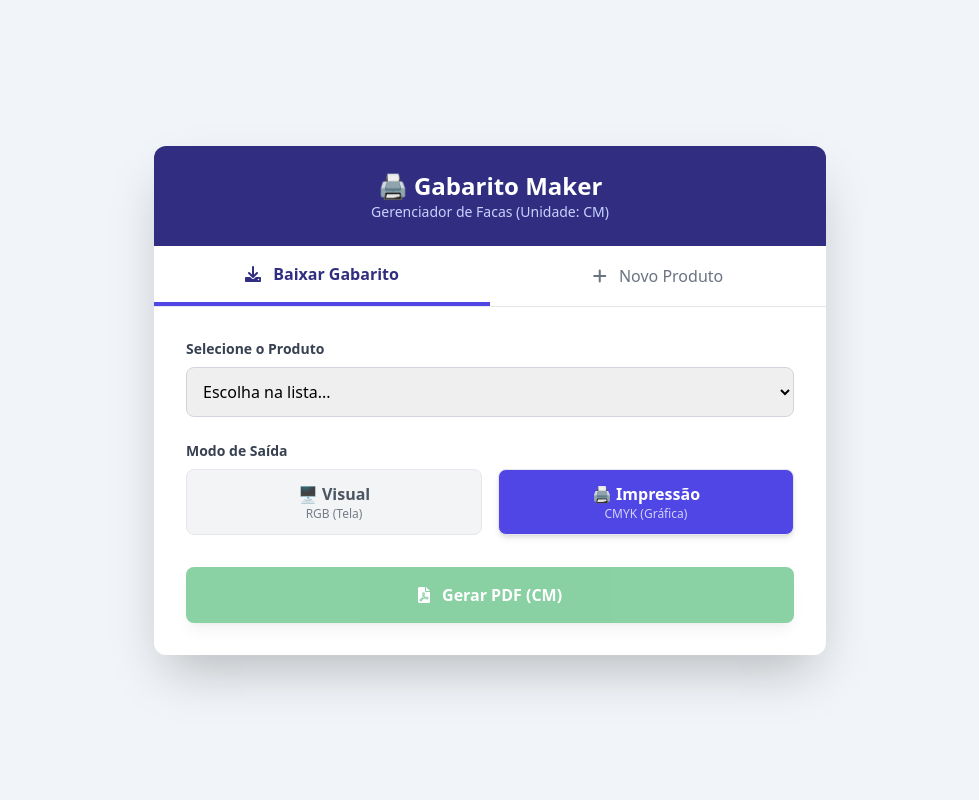
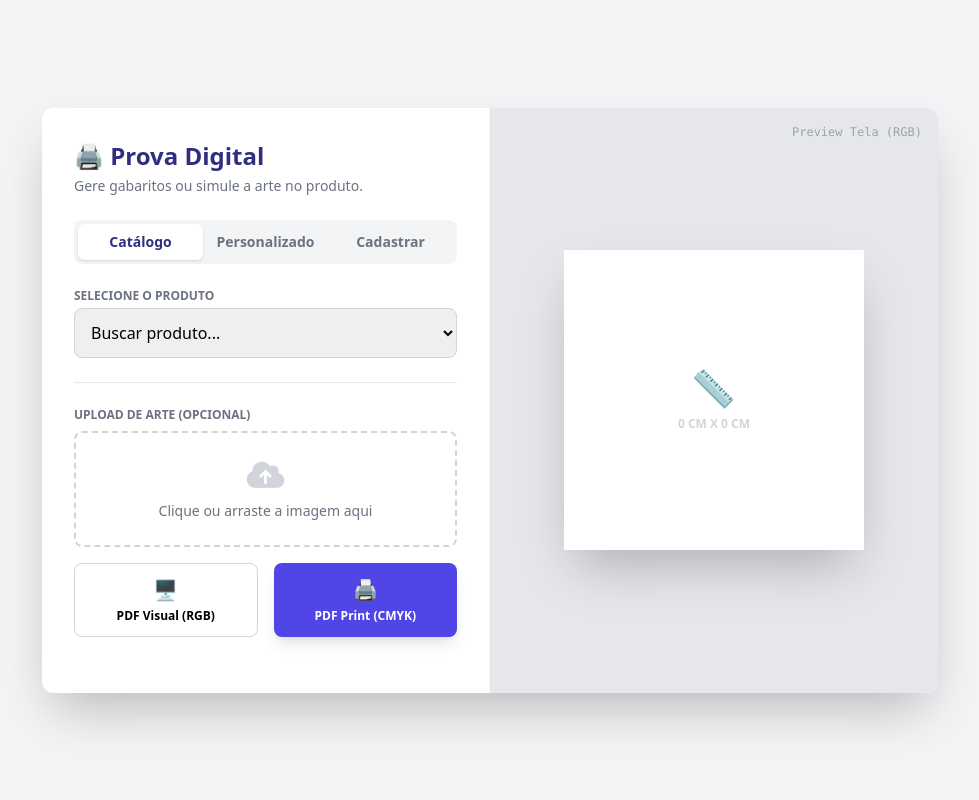
Before and after one commit to elo-estoque/gabarito, a Flask app: page / in a window 1280 px wide. Shown: the whole page, without its empty margins (150-1129 px from the left). Run offline with Flask 3, Linux system fonts and the light colour scheme; some libraries are stand-ins or nearby versions.

Commit message:
Update index.html

```diff
--- a/templates/index.html
+++ b/templates/index.html
@@ -3,119 +3,109 @@
 <head>
     <meta charset="UTF-8">
     <meta name="viewport" content="width=device-width, initial-scale=1.0">
-    <title>Gerador de Gabaritos - Elo Brindes</title>
+    <title>Gerador de Provas - Elo Brindes</title>
     <script src="https://unpkg.com/vue@3/dist/vue.global.js"></script>
     <script src="https://cdn.tailwindcss.com"></script>
     <link href="https://cdnjs.cloudflare.com/ajax/libs/font-awesome/6.0.0/css/all.min.css" rel="stylesheet">
 </head>
-<body class="bg-slate-100 min-h-screen flex items-center justify-center font-sans">
+<body class="bg-gray-100 min-h-screen flex items-center justify-center font-sans">
 
-    <div id="app" class="w-full max-w-2xl bg-white rounded-xl shadow-2xl overflow-hidden">
+    <div id="app" class="w-full max-w-4xl bg-white rounded-xl shadow-2xl overflow-hidden flex flex-col md:flex-row">
 
-        <div class="bg-indigo-900 p-6 text-white text-center">
-            <h1 class="text-2xl font-bold">🖨️ Gabarito Maker</h1>
-            <p class="text-indigo-200 text-sm">Gerenciador de Facas (Unidade: CM)</p>
-        </div>
+        <div class="w-full md:w-1/2 p-8 bg-white border-r border-gray-100">
+            <h1 class="text-2xl font-bold text-indigo-900 mb-1">🖨️ Prova Digital</h1>
+            <p class="text-gray-500 text-sm mb-6">Gere gabaritos ou simule a arte no produto.</p>
 
-        <div class="flex border-b">
-            <button @click="abaAtual = 'baixar'"
-                :class="{'border-b-4 border-indigo-600 text-indigo-900 font-bold': abaAtual === 'baixar', 'text-gray-500': abaAtual !== 'baixar'}"
-                class="w-1/2 py-4 transition hover:bg-gray-50">
-                <i class="fa-solid fa-download mr-2"></i> Baixar Gabarito
-            </button>
-            <button @click="abaAtual = 'cadastrar'"
-                :class="{'border-b-4 border-indigo-600 text-indigo-900 font-bold': abaAtual === 'cadastrar', 'text-gray-500': abaAtual !== 'cadastrar'}"
-                class="w-1/2 py-4 transition hover:bg-gray-50">
-                <i class="fa-solid fa-plus mr-2"></i> Novo Produto
-            </button>
-        </div>
+            <div class="flex bg-gray-100 rounded-lg p-1 mb-6">
+                <button @click="modo = 'catalogo'; limparSelecao()" :class="{'bg-white shadow text-indigo-900': modo==='catalogo', 'text-gray-500': modo!=='catalogo'}" class="flex-1 py-2 rounded-md text-sm font-bold transition">Catálogo</button>
+                <button @click="modo = 'custom'; limparSelecao()" :class="{'bg-white shadow text-indigo-900': modo==='custom', 'text-gray-500': modo!=='custom'}" class="flex-1 py-2 rounded-md text-sm font-bold transition">Personalizado</button>
+                <button @click="modo = 'novo'" :class="{'bg-white shadow text-indigo-900': modo==='novo', 'text-gray-500': modo!=='novo'}" class="flex-1 py-2 rounded-md text-sm font-bold transition">Cadastrar</button>
+            </div>
 
-        <div class="p-8">
-
-            <div v-if="abaAtual === 'baixar'">
-                <div class="mb-6">
-                    <label class="block text-sm font-bold text-gray-700 mb-2">Selecione o Produto</label>
-                    <select v-model="produtoSelecionado" class="w-full p-3 border border-gray-300 rounded-lg focus:ring-2 focus:ring-indigo-500 outline-none">
-                        <option disabled value="">Escolha na lista...</option>
-                        <option v-for="prod in listaProdutos" :key="prod.id" :value="prod">
-                            [[ prod.nome ]] ([[ prod.codigo ]])
-                        </option>
+            <div v-if="modo === 'catalogo'" class="space-y-4">
+                <div>
+                    <label class="block text-xs font-bold text-gray-500 uppercase mb-1">Selecione o Produto</label>
+                    <select v-model="produtoSelecionado" @change="atualizarMedidas" class="w-full p-3 border border-gray-300 rounded-lg outline-none focus:border-indigo-500">
+                        <option value="">Buscar produto...</option>
+                        <option v-for="prod in listaProdutos" :key="prod.id" :value="prod">[[ prod.nome ]] ([[ prod.codigo ]])</option>
                     </select>
                 </div>
+            </div>
 
-                <div v-if="produtoSelecionado" class="bg-indigo-50 p-4 rounded-lg border border-indigo-100 mb-6 text-indigo-900 text-sm grid grid-cols-2 gap-4">
+            <div v-if="modo === 'custom'" class="bg-yellow-50 p-4 rounded-lg border border-yellow-100 mb-4">
+                <p class="text-xs text-yellow-700 mb-2 font-bold"><i class="fa-solid fa-triangle-exclamation mr-1"></i> Modo Rápido (Não salva no banco)</p>
+                <div class="grid grid-cols-2 gap-3">
                     <div>
-                        <span class="block text-xs text-indigo-400 uppercase">Largura</span>
-                        <span class="font-bold text-lg">[[ produtoSelecionado.largura ]] cm</span>
+                        <label class="text-xs font-bold text-gray-500">Largura (cm)</label>
+                        <input type="number" step="0.1" v-model="medidas.largura" class="w-full p-2 border rounded bg-white">
                     </div>
                     <div>
-                        <span class="block text-xs text-indigo-400 uppercase">Altura</span>
-                        <span class="font-bold text-lg">[[ produtoSelecionado.altura ]] cm</span>
+                        <label class="text-xs font-bold text-gray-500">Altura (cm)</label>
+                        <input type="number" step="0.1" v-model="medidas.altura" class="w-full p-2 border rounded bg-white">
+                    </div>
+                </div>
+                <div class="mt-3">
+                    <label class="text-xs font-bold text-gray-500">Nome do Arquivo</label>
+                    <input type="text" v-model="medidas.nome" placeholder="Ex: Logo Cliente X" class="w-full p-2 border rounded bg-white">
+                </div>
+            </div>
+
+             <div v-if="modo === 'novo'" class="space-y-3">
+                <input v-model="novo.nome" placeholder="Nome do Produto" class="w-full p-3 border rounded">
+                <input v-model="novo.codigo" placeholder="SKU / Código" class="w-full p-3 border rounded">
+                <div class="grid grid-cols-2 gap-3">
+                    <input v-model="novo.largura" type="number" step="0.1" placeholder="Largura (cm)" class="w-full p-3 border rounded">
+                    <input v-model="novo.altura" type="number" step="0.1" placeholder="Altura (cm)" class="w-full p-3 border rounded">
+                </div>
+                <button @click="salvarProduto" :disabled="loading" class="w-full bg-indigo-900 text-white font-bold py-3 rounded hover:bg-indigo-800 transition">
+                    [[ loading ? 'Salvando...' : 'Salvar no Directus' ]]
+                </button>
+            </div>
+
+            <hr class="my-6 border-gray-200" v-if="modo !== 'novo'">
+
+            <div v-if="modo !== 'novo'">
+                <div class="mb-4">
+                    <label class="block text-xs font-bold text-gray-500 uppercase mb-2">Upload de Arte (Opcional)</label>
+                    <div class="relative border-2 border-dashed border-gray-300 rounded-lg p-6 text-center hover:bg-gray-50 transition cursor-pointer">
+                        <input type="file" @change="previewImagem" accept="image/*" class="absolute inset-0 w-full h-full opacity-0 cursor-pointer">
+                        <i class="fa-solid fa-cloud-upload-alt text-3xl text-gray-300 mb-2"></i>
+                        <p class="text-sm text-gray-500" v-if="!arquivo">Clique ou arraste a imagem aqui</p>
+                        <p class="text-sm text-green-600 font-bold" v-else>[[ arquivo.name ]]</p>
+                    </div>
+                    <div v-if="arquivo" class="mt-2 flex items-center">
+                        <input type="checkbox" id="saveDir" v-model="salvarNoDirectus" class="mr-2">
+                        <label for="saveDir" class="text-sm text-gray-600">Salvar backup do arquivo no Directus?</label>
                     </div>
                 </div>
 
-                <div class="mb-8">
-                    <label class="block text-sm font-bold text-gray-700 mb-2">Modo de Saída</label>
-                    <div class="grid grid-cols-2 gap-4">
-                        <label :class="{'bg-indigo-600 text-white shadow-md': modoCor === 'rgb', 'bg-gray-100 text-gray-600': modoCor !== 'rgb'}" class="cursor-pointer p-3 rounded-lg text-center transition border">
-                            <input type="radio" value="rgb" v-model="modoCor" class="hidden">
-                            <div class="font-bold">🖥️ Visual</div>
-                            <div class="text-xs opacity-75">RGB (Tela)</div>
-                        </label>
-                        <label :class="{'bg-indigo-600 text-white shadow-md': modoCor === 'cmyk', 'bg-gray-100 text-gray-600': modoCor !== 'cmyk'}" class="cursor-pointer p-3 rounded-lg text-center transition border">
-                            <input type="radio" value="cmyk" v-model="modoCor" class="hidden">
-                            <div class="font-bold">🖨️ Impressão</div>
-                            <div class="text-xs opacity-75">CMYK (Gráfica)</div>
-                        </label>
-                    </div>
+                <div class="grid grid-cols-2 gap-4 mb-6">
+                    <button @click="baixarPDF('rgb')" :disabled="!validar" class="p-3 rounded-lg border border-gray-300 hover:bg-gray-50 flex flex-col items-center justify-center transition">
+                        <span class="text-xl">🖥️</span>
+                        <span class="text-xs font-bold mt-1">PDF Visual (RGB)</span>
+                    </button>
+                    <button @click="baixarPDF('cmyk')" :disabled="!validar" class="p-3 rounded-lg bg-indigo-600 text-white hover:bg-indigo-700 flex flex-col items-center justify-center transition shadow-lg">
+                        <span class="text-xl">🖨️</span>
+                        <span class="text-xs font-bold mt-1">PDF Print (CMYK)</span>
+                    </button>
                 </div>
 
-                <button
-                    @click="baixarGabarito"
-                    :disabled="!produtoSelecionado || loading"
-                    :class="{'opacity-50 cursor-not-allowed': !produtoSelecionado || loading}"
-                    class="w-full bg-green-600 text-white font-bold py-4 rounded-lg hover:bg-green-700 transition shadow-lg flex justify-center items-center">
-                    <span v-if="loading" class="animate-spin h-5 w-5 mr-3 border-2 border-white border-t-transparent rounded-full"></span>
-                    <span v-if="!loading"><i class="fa-solid fa-file-pdf mr-2"></i> Gerar PDF (CM)</span>
-                    <span v-else>Processando...</span>
-                </button>
+                <p v-if="loading" class="text-center text-sm text-indigo-600 font-bold animate-pulse">Gerando PDF...</p>
             </div>
+        </div>
 
-            <div v-if="abaAtual === 'cadastrar'">
-                <form @submit.prevent="salvarProduto">
-                    <div class="mb-4">
-                        <label class="block text-sm font-bold text-gray-700 mb-1">Nome do Produto</label>
-                        <input v-model="novo.nome" required type="text" placeholder="Ex: Garrafa Térmica" class="w-full p-3 border rounded focus:ring-2 focus:ring-indigo-500 outline-none">
-                    </div>
+        <div class="w-full md:w-1/2 bg-gray-200 flex items-center justify-center p-8 relative overflow-hidden">
+            <div class="absolute top-4 right-4 text-xs text-gray-400 font-mono">Preview Tela (RGB)</div>
 
-                    <div class="mb-4">
-                        <label class="block text-sm font-bold text-gray-700 mb-1">Código (SKU)</label>
-                        <input v-model="novo.codigo" required type="text" placeholder="Ex: GT-500" class="w-full p-3 border rounded focus:ring-2 focus:ring-indigo-500 outline-none">
-                    </div>
+            <div :style="estiloPreview" class="bg-white shadow-2xl relative transition-all duration-500 flex items-center justify-center overflow-hidden">
+                <img v-if="previewUrl" :src="previewUrl" class="w-full h-full object-fill opacity-90">
+                <div v-else class="text-gray-300 text-center p-4">
+                    <div class="text-4xl mb-2">📏</div>
+                    <p class="text-xs uppercase font-bold">[[ medidas.largura || 0 ]] cm x [[ medidas.altura || 0 ]] cm</p>
+                </div>
+            </div>
+        </div>
 
-                    <div class="grid grid-cols-2 gap-4 mb-6">
-                        <div>
-                            <label class="block text-sm font-bold text-gray-700 mb-1">Largura (cm)</label>
-                            <input v-model="novo.largura" required type="number" step="0.1" placeholder="Ex: 8.5" class="w-full p-3 border rounded focus:ring-2 focus:ring-indigo-500 outline-none">
-                        </div>
-                        <div>
-                            <label class="block text-sm font-bold text-gray-700 mb-1">Altura (cm)</label>
-                            <input v-model="novo.altura" required type="number" step="0.1" placeholder="Ex: 21.0" class="w-full p-3 border rounded focus:ring-2 focus:ring-indigo-500 outline-none">
-                        </div>
-                    </div>
-
-                    <button
-                        type="submit"
-                        :disabled="loading"
-                        class="w-full bg-indigo-600 text-white font-bold py-4 rounded-lg hover:bg-indigo-700 transition shadow-lg flex justify-center items-center">
-                        <span v-if="loading" class="animate-spin h-5 w-5 mr-3 border-2 border-white border-t-transparent rounded-full"></span>
-                        <span v-if="!loading"><i class="fa-solid fa-save mr-2"></i> Salvar no Directus</span>
-                        <span v-else>Salvando...</span>
-                    </button>
-                </form>
-            </div>
-
-        </div>
     </div>
 
     <script>
@@ -125,76 +115,113 @@
             compilerOptions: { delimiters: ['[[', ']]'] },
             data() {
                 return {
-                    abaAtual: 'baixar',
+                    modo: 'catalogo', // catalogo | custom | novo
                     loading: false,
-                    modoCor: 'cmyk',
+                    listaProdutos: {{ produtos | tojson }},
                     produtoSelecionado: '',
-                    listaProdutos: {{ produtos | tojson }},
 
-                    novo: {
-                        nome: '',
-                        codigo: '',
-                        largura: '',
-                        altura: ''
+                    // Dados de trabalho
+                    medidas: { largura: 0, altura: 0, nome: '' },
+                    arquivo: null,
+                    previewUrl: null,
+                    salvarNoDirectus: true,
+
+                    // Cadastro
+                    novo: { nome: '', codigo: '', largura: '', altura: '' }
+                }
+            },
+            computed: {
+                validar() {
+                    return this.medidas.largura > 0 && this.medidas.altura > 0;
+                },
+                estiloPreview() {
+                    // Lógica para manter a proporção visual na tela (apenas CSS)
+                    const larg = this.medidas.largura || 10;
+                    const alt = this.medidas.altura || 10;
+                    const ratio = larg / alt;
+
+                    let w = '300px';
+                    let h = (300 / ratio) + 'px';
+
+                    if (ratio < 1) { // Mais alto que largo
+                        h = '400px';
+                        w = (400 * ratio) + 'px';
+                    }
+
+                    return {
+                        width: w,
+                        height: h
                     }
                 }
             },
             methods: {
-                async baixarGabarito() {
+                limparSelecao() {
+                    this.produtoSelecionado = '';
+                    this.medidas = { largura: 0, altura: 0, nome: '' };
+                    this.arquivo = null;
+                    this.previewUrl = null;
+                },
+                atualizarMedidas() {
+                    if (this.produtoSelecionado) {
+                        this.medidas.largura = this.produtoSelecionado.largura;
+                        this.medidas.altura = this.produtoSelecionado.altura;
+                        this.medidas.nome = this.produtoSelecionado.codigo;
+                    }
+                },
+                previewImagem(event) {
+                    const file = event.target.files[0];
+                    if (file) {
+                        this.arquivo = file;
+                        this.previewUrl = URL.createObjectURL(file);
+                    }
+                },
+                async baixarPDF(cor) {
                     this.loading = true;
+                    const formData = new FormData();
+                    formData.append('largura', this.medidas.largura);
+                    formData.append('altura', this.medidas.altura);
+                    formData.append('nome', this.medidas.nome || 'Personalizado');
+                    formData.append('cor', cor);
+                    formData.append('salvar_directus', this.salvarNoDirectus);
+
+                    if (this.arquivo) {
+                        formData.append('imagem', this.arquivo);
+                    }
+
                     try {
-                        const response = await fetch('/gerar-gabarito', {
+                        const res = await fetch('/gerar-gabarito', {
                             method: 'POST',
-                            headers: {'Content-Type': 'application/json'},
-                            body: JSON.stringify({
-                                largura: this.produtoSelecionado.largura,
-                                altura: this.produtoSelecionado.altura,
-                                nome: this.produtoSelecionado.codigo,
-                                cor: this.modoCor
-                            })
+                            body: formData
                         });
 
-                        if (!response.ok) throw new Error('Erro ao gerar');
+                        if(!res.ok) throw new Error("Erro na geração");
 
-                        const blob = await response.blob();
+                        const blob = await res.blob();
                         const url = window.URL.createObjectURL(blob);
                         const a = document.createElement('a');
                         a.href = url;
-                        a.download = `GABARITO_${this.produtoSelecionado.codigo}_${this.modoCor.toUpperCase()}.pdf`;
+                        a.download = `Arte_${this.medidas.nome}_${cor.toUpperCase()}.pdf`;
                         document.body.appendChild(a);
                         a.click();
                         a.remove();
-
-                    } catch (error) {
-                        alert("Erro: " + error.message);
+                    } catch (e) {
+                        alert("Erro: " + e.message);
                     } finally {
                         this.loading = false;
                     }
                 },
-
                 async salvarProduto() {
                     this.loading = true;
                     try {
-                        const response = await fetch('/cadastrar-produto', {
+                        const res = await fetch('/cadastrar-produto', {
                             method: 'POST',
                             headers: {'Content-Type': 'application/json'},
                             body: JSON.stringify(this.novo)
                         });
-
-                        const result = await response.json();
-
-                        if (result.success) {
-                            alert("Produto cadastrado com sucesso!");
-                            window.location.reload();
-                        } else {
-                            alert("Erro ao cadastrar: " + (result.erro || "Desconhecido"));
-                        }
-
-                    } catch (error) {
-                        alert("Erro de conexão: " + error.message);
-                    } finally {
-                        this.loading = false;
-                    }
+                        if(res.ok) window.location.reload();
+                        else alert("Erro ao salvar");
+                    } catch(e) { alert(e.message) }
+                    finally { this.loading = false; }
                 }
             }
         }).mount('#app')
```
